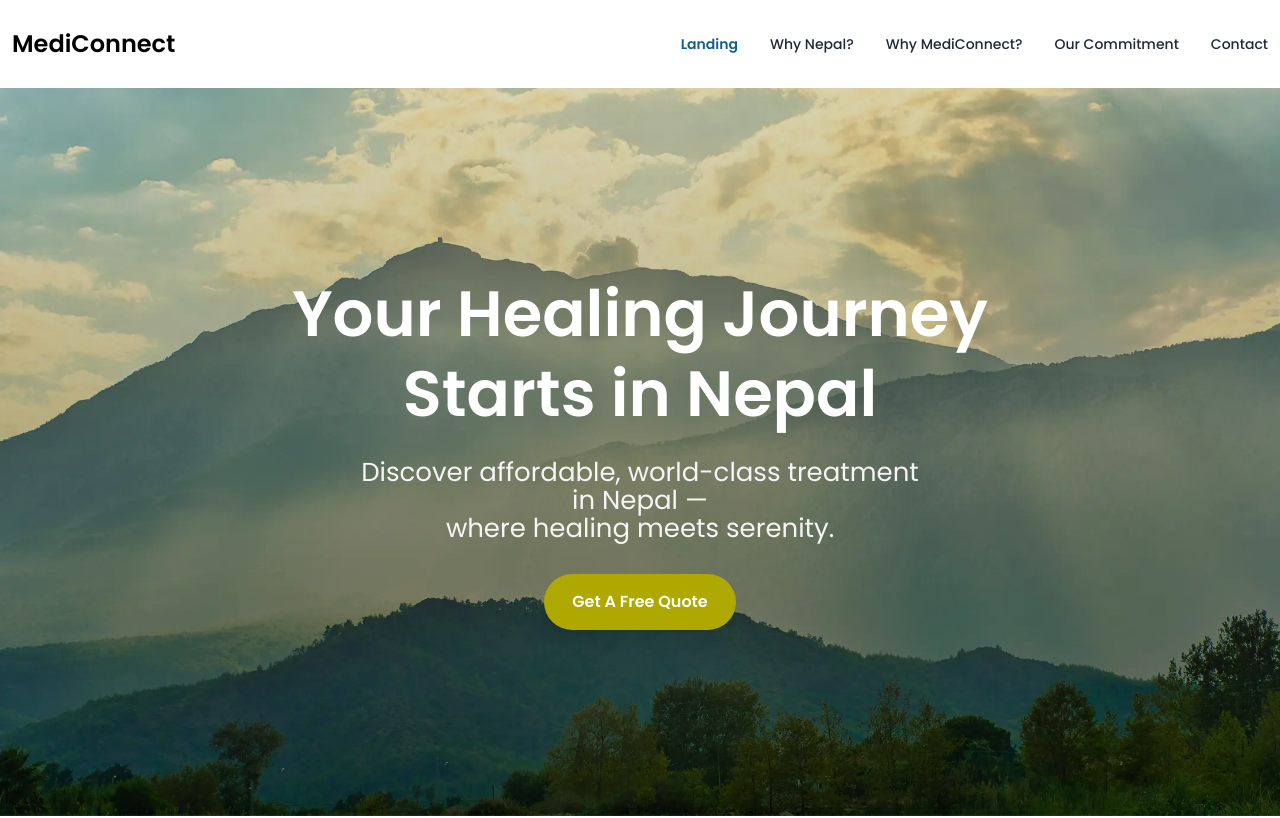
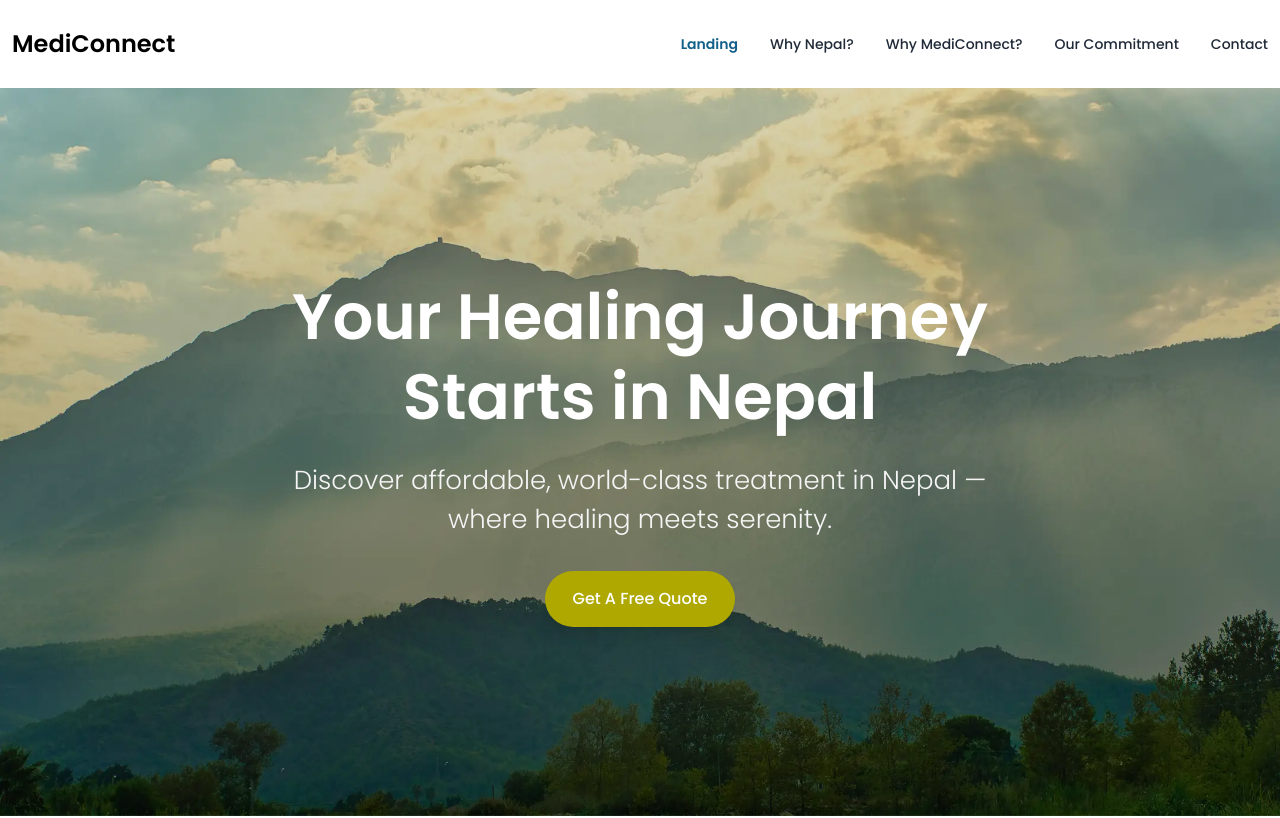
Before and after one commit to SDhakZ/MediConnect, a React (Vite) app: page /landing in a window 1280 px wide. Shown: the top 818 px of the page. Built offline with nearby package versions, Linux system fonts and the light colour scheme.

Commit message:
font settings

```diff
--- a/src/pages/components/hero.jsx
+++ b/src/pages/components/hero.jsx
@@ -49,7 +49,7 @@ export default function Hero() {
           initial={{ opacity: 0, y: 20 }}
           animate={{ opacity: 1, y: 0 }}
           transition={{ duration: 1.2, delay: 0.2 }}
-          className="max-w-sm md:max-w-xl mx-auto mb-8 text-[#F5F5F5] text-lg md:text-[26px] sm:text-xl"
+          className="max-w-sm font-thin md:max-w-3xl md:leading-normal mx-auto mb-8 text-[#F5F5F5] text-lg md:text-[26px]  sm:text-xl"
         >
           Discover affordable, world-class treatment in Nepal —
           <br className="hidden sm:block" /> where healing meets serenity.
@@ -59,7 +59,7 @@ export default function Hero() {
           initial={{ opacity: 0, y: 20 }}
           animate={{ opacity: 1, y: 0 }}
           transition={{ duration: 1.3, delay: 0.4 }}
-          className="px-7 py-4 font-semibold text-white transition-all bg-[#AEA800] rounded-full shadow-lg hover:bg-yellow-500"
+          className="px-7 py-4 font-medium text-white transition-all bg-[#AEA800] rounded-full shadow-lg hover:bg-yellow-500"
         >
           Get A Free Quote
         </motion.button>
```
